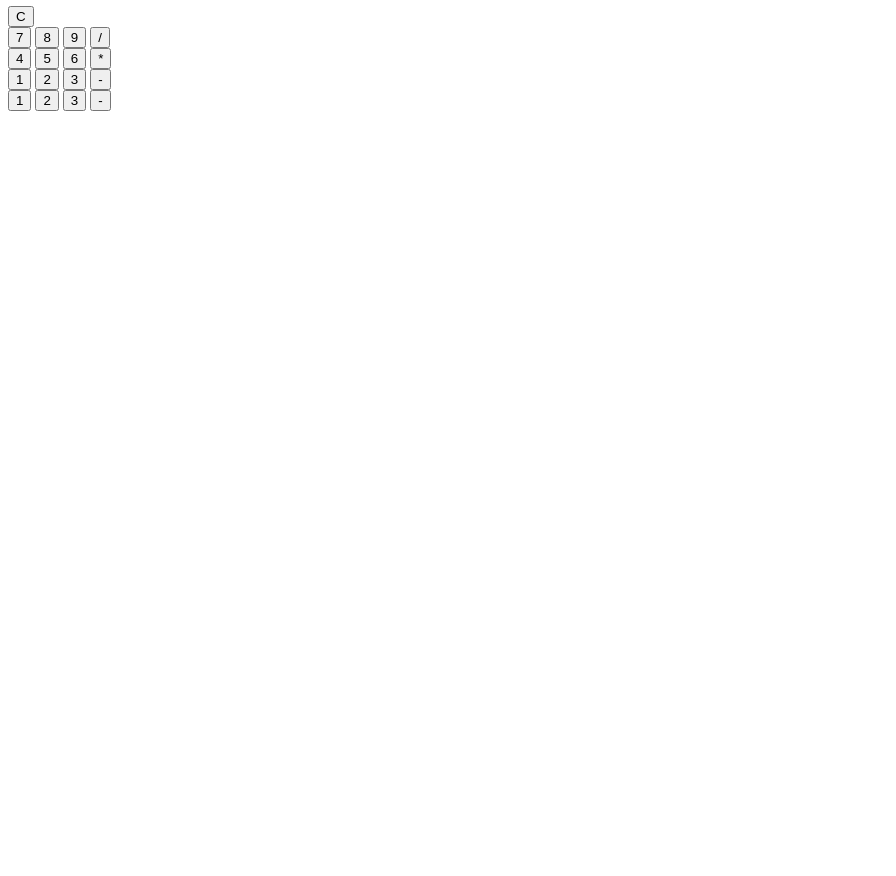
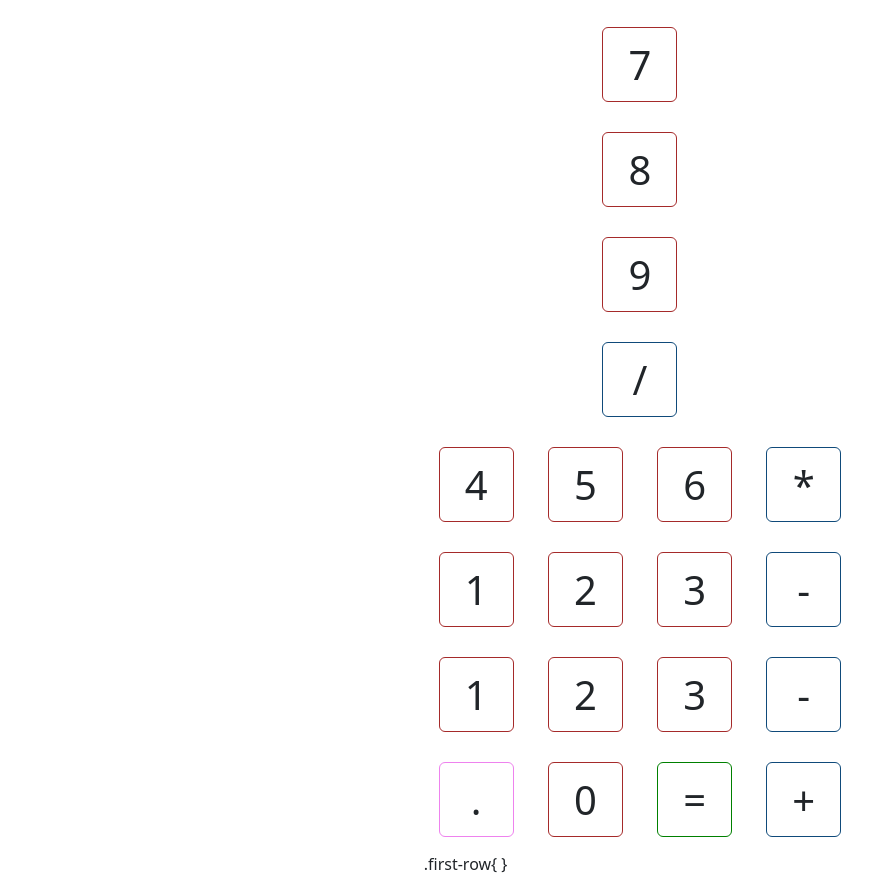
Before and after one commit to kunkyab/calculator, a plain HTML site: page index.html in a window 1280 px wide. Shown: the part 74-950 px from the top of the page, without its empty margins (0-896 px from the left). Before the commit the page ends 800 px from the top, so only its background shows below. Drawn offline with nearby package versions, Linux system fonts and the light colour scheme.

Commit message:
added css part

```diff
--- /dev/null
+++ b/index.css
@@ -0,0 +1,58 @@
+body {
+    display: flex;
+    justify-content: center;
+    flex-direction: column;
+    align-items: center;
+    width: 100vw;
+    height: 100vh;
+
+}
+.btn {
+    height: 75px;
+    width: 75px;
+    margin: 15px;
+    font-size: 40px;
+}
+.number{
+    border: 1px solid brown;
+}
+.number:hover{
+    background-color: palegoldenrod;
+}
+.operator{
+    border: 1px solid rgb(15, 74, 122);
+}
+.operator:hover{
+    background-color: palegreen;
+}
+
+.equal {
+    border: 1px solid green;
+}
+.equal:hover{
+    background-color: palevioletred;
+}
+.clear{
+    border: 1px solid violet;
+}
+.clear:hover{
+    background-color: palegoldenrod;
+}
+.decimal {
+    border: 1px solid violet;
+}
+.decimal:hover{
+    background-color: paleturquoise;
+}
+
+#screen{
+width: 400px;
+border: 1px solid salmon;
+height: 75px;
+}
+.first-rows{
+    display: flex;
+    justify-content: center;
+    align-items: center;
+    flex-direction: column;
+}
--- a/index.html
+++ b/index.html
@@ -2,6 +2,9 @@
 <html lang="en">
 <head>
     <script src="index.js"></script>
+    <link rel="stylesheet" href="https://cdn.jsdelivr.net/npm/bootstrap@5.3.1/dist/css/bootstrap.min.css
+    ">
+    <link rel="stylesheet" href="index.css">
     <meta charset="UTF-8">
     <meta name="viewport" content="width=device-width, initial-scale=1.0">
     <title>calculator</title>
@@ -11,39 +14,53 @@
 <h1>Calculator</h1>
 <div class="calculattor">
 <div class="first-row">
-    <div class="screen"></div>
-    <button class="clear">C</button>
+    <div id="screen">
+        <div class="previous"></div>
+        <div class="current"></div>
+    </div>
+    <button class=" btn  clear">C</button>
+
+</div>
+<div class="first-rows">
+    <button class=" btn number">7</button>
+    <button class="btn number">8</button>
+    <button class="btn number">9</button>
+    <button class="btn operator">/</button>
 
 </div>
 <div class="other-rows">
-    <button class="number">7</button>
-    <button class="number">8</button>
-    <button class="number">9</button>
-    <button class="operator">/</button>
-
-</div>
-<div class="other-rows">
-    <button class="number">4</button>
-    <button class="number">5</button>
-    <button class="number">6</button>
-    <button class="operator">*</button>
+    <button class="btn number">4</button>
+    <button class="btn number">5</button>
+    <button class="btn number">6</button>
+    <button class="btn operator">*</button>
 
 </div>
 
 <div class="other-rows">
-    <button class="number">1</button>
-    <button class="number">2</button>
-    <button class="number">3</button>
-    <button class="operator">-</button>
+    <button class="btn number">1</button>
+    <button class="btn number">2</button>
+    <button class="btn number">3</button>
+    <button class="btn operator">-</button>
 
 </div>
 <div class="other-rows">
-    <button class="number">1</button>
-    <button class="number">2</button>
-    <button class="number">3</button>
-    <button class="operator">-</button>
+    <button class="btn number">1</button>
+    <button class="btn number">2</button>
+    <button class="btn number">3</button>
+    <button class="btn operator">-</button>
 
 </div>
+<div class="other-rows">
+    <button class=" btn decimal">.</button>
+    <button class="btn number">0</button>
+    <button class="btn equal">=</button>
+    <button class="btn operator">+</button>
+
+</div>
+
+.first-row{
+
+}
 
 
 </div>
```
